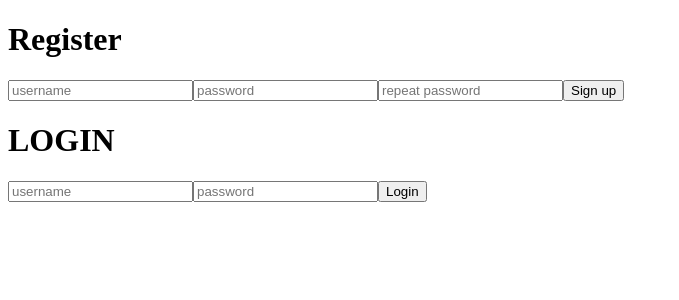
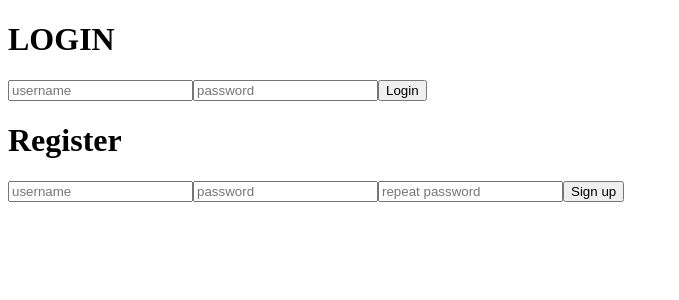
Before and after one commit to cuneydbolukoglu/membership-app, a React (Create React App) app: page / in a window 1280 px wide. Shown: the top 300 px of the page, without its empty margins (0-679 px from the left). Built offline with nearby package versions, Linux system fonts and the light colour scheme.

Commit message:
edit components

```diff
--- a/src/components/login.jsx
+++ b/src/components/login.jsx
@@ -1,7 +1,7 @@
 const Login = props => {
     return (
         <div>
-            <h1>Register</h1>
+        <h1>LOGIN</h1>
         <form>
             <input type="text"
                 placeholder="username"
@@ -9,10 +9,7 @@ const Login = props => {
             <input type="text"
                 placeholder="password"
             />
-                <input type="text"
-                    placeholder="repeat password"
-                />
-                <button>Sign up</button>
+            <button>Login</button>
         </form>
     </div>
     )
--- a/src/components/register.jsx
+++ b/src/components/register.jsx
@@ -1,7 +1,7 @@
 const Register = props => {
     return (
         <div>
-            <h1>LOGIN</h1>
+            <h1>Register</h1>
             <form>
                 <input type="text"
                     placeholder="username"
@@ -9,7 +9,10 @@ const Register = props => {
                 <input type="text"
                     placeholder="password"
                 />
-                <button>Login</button>
+                <input type="text"
+                    placeholder="repeat password"
+                />
+                <button>Sign up</button>
             </form>
         </div>
     )
```
Also changed, not shown: src/App.jsx (line endings or trailing spaces), 1 other file (tests, documents, lock files or other folders). Lines whose indentation alone changed are shown as unchanged.
